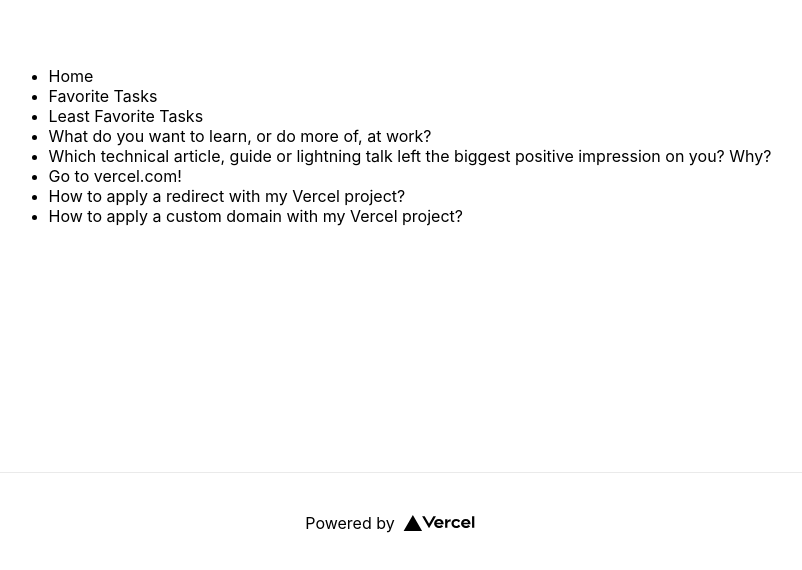
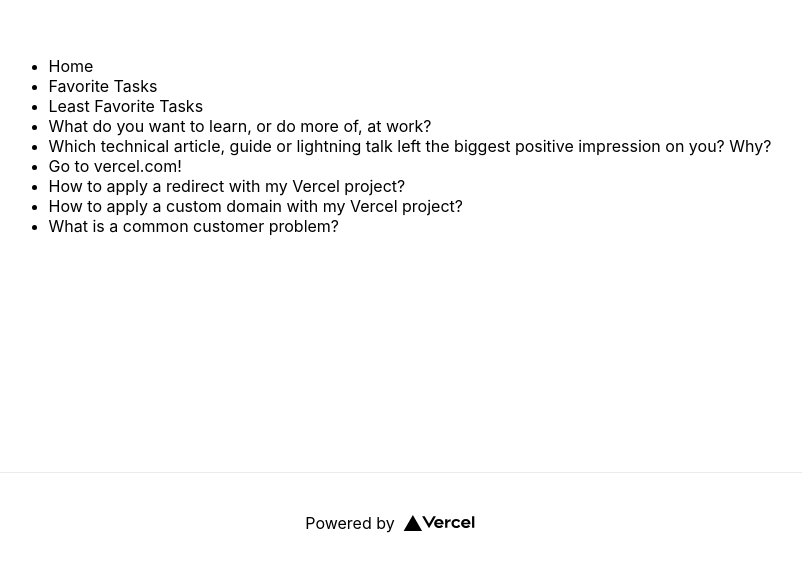
Before and after one commit to vercel-mischa/nextjs, a Next.js app: page / in a window 1280 px wide. Shown: the part 228-798 px from the top of the page, without its empty margins (250-1052 px from the left). Built offline with nearby package versions, Linux system fonts and the light colour scheme.

Commit message:
Update index.js

```diff
--- a/pages/index.js
+++ b/pages/index.js
@@ -54,6 +54,11 @@ export default function Home() {
                 <a>How to apply a custom domain with my Vercel project?</a>
               </Link>
             </li>
+            <li>
+              <Link href="common-problems">
+                <a>What is a common customer problem?</a>
+              </Link>
+            </li>
           </ul>
         </div>
       </main>
```
